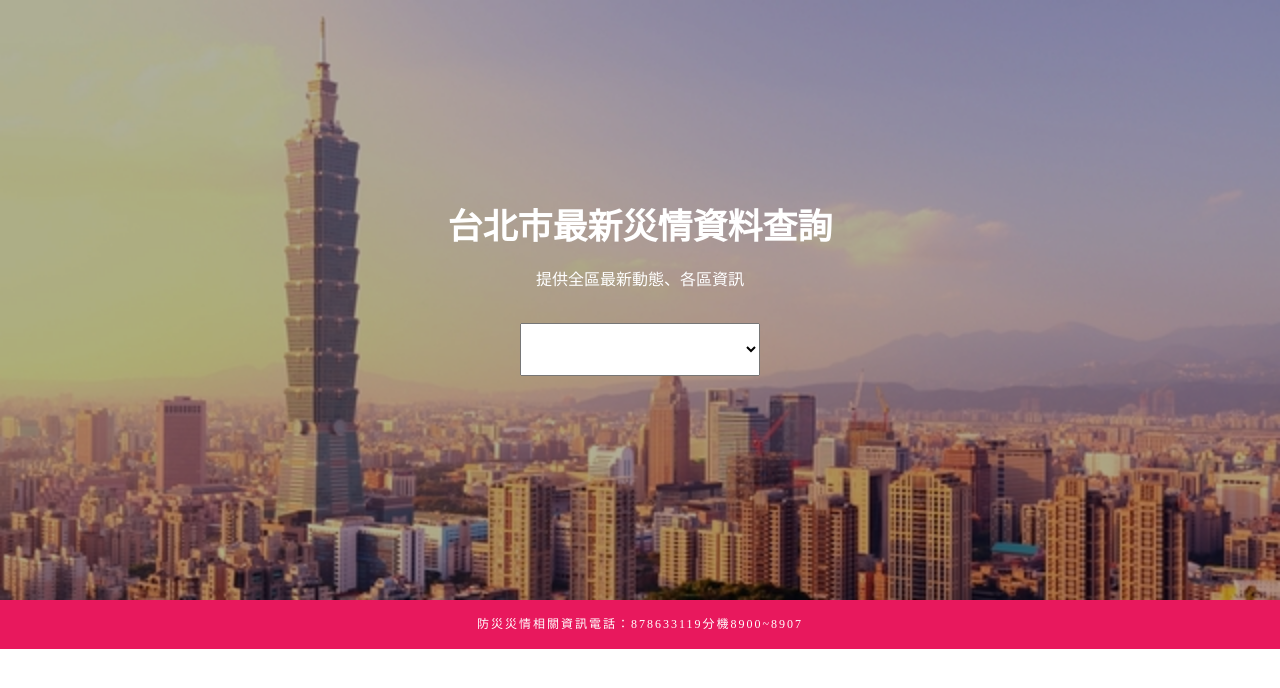
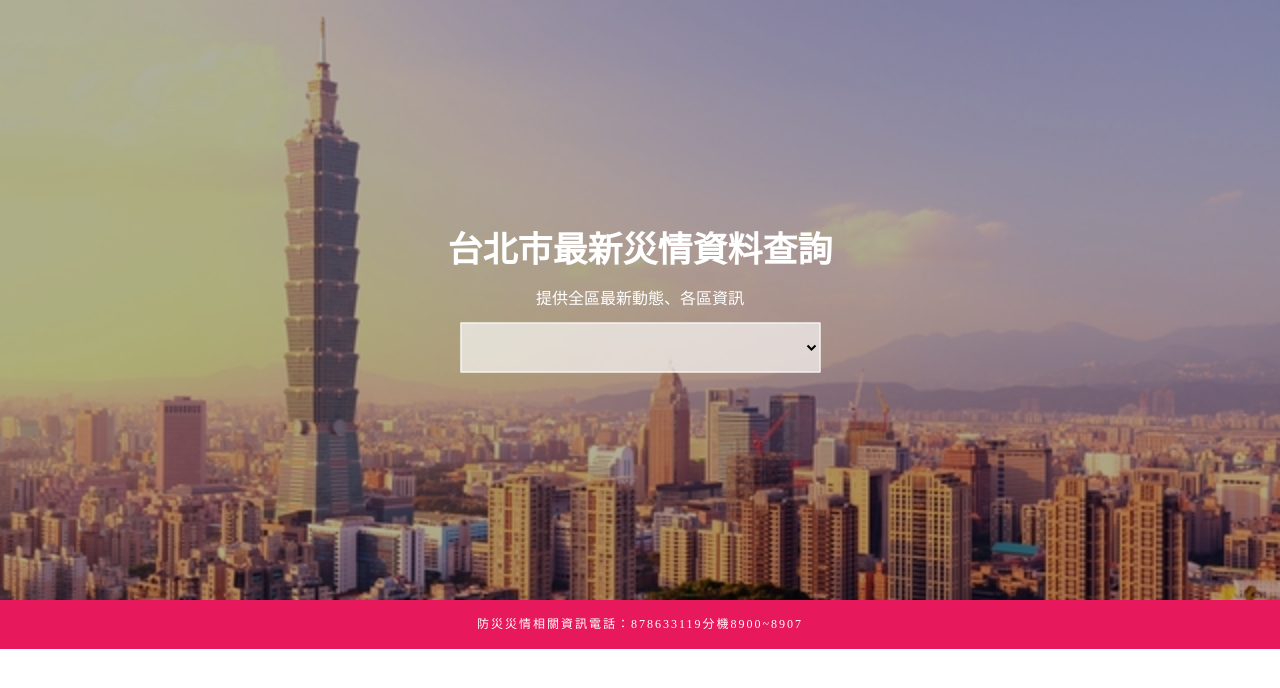
Before and after one commit to original541029/Typhoon-news, a website: page index.html in a window 1280 px wide. Drawn offline with Linux system fonts and the light colour scheme; no server answers; a web font is replaced by a local one.

Commit message:
amend of style posotion

```diff
--- a/index.html
+++ b/index.html
@@ -15,12 +15,15 @@
 
 <body>
     <div class="banner">
-        <h1 class="banner-title title-banner">台北市最新災情資料查詢</h1>
-        <p class="banner-minor-title title-banner">提供全區最新動態、各區資訊</p>
-        <div class="select-group">
-            <select id="areaId">
-            </select>
+        <div class="banner-content">
+            <h1 class="banner-title title-banner">台北市最新災情資料查詢</h1>
+            <p class="banner-minor-title title-banner">提供全區最新動態、各區資訊</p>
+            <div class="select-group">
+                <select id="areaId">
+                    </select>
+            </div>
         </div>
+
     </div>
     <div class="main">
 
--- a/style.css
+++ b/style.css
@@ -3,10 +3,11 @@
     --dark-color: #000000;
     --light-color: #ffffff;
     --global-font-family: Microsoft JhengHei;
+    --banner-bg-color: rgba(255, 255, 255, 0.65);
 }
 
 .banner {
-    max-width: 100vw;
+    width: 100%;
     height: 600px;
     background: url('img/banner.jpg') no-repeat;
     background-size: cover;
@@ -17,7 +18,24 @@
     font-family: var(--global-font-family);
 }
 
-.title-banner {
+.banner-content {
+    position: absolute;
+    text-align: center;
+    top: 50%;
+    left: 50%;
+    margin: 0;
+    transform: translate(-50%, -50%);
+    line-height: 3em;
+    z-index: 999;
+}
+
+.banner-title {
+    font-size: 35px;
+    font-weight: bold;
+}
+
+
+/* .title-banner {
     position: absolute;
     display: flex;
     z-index: 10;
@@ -26,14 +44,11 @@
     padding: 6em 0;
 }
 
-.banner-title {
-    font-size: 35px;
-    font-weight: bold;
-}
+
 
 .banner-minor-title {
     top: 11em;
-}
+} */
 
 .banner::after {
     background-color: var(--dark-color);
@@ -48,25 +63,20 @@
     opacity: 0.3;
 }
 
-.select-group {
-    position: absolute;
-    width: 100%;
-    display: flex;
-    justify-content: center;
-    z-index: 10;
-    bottom: 14em;
+#areaId {
+    height: 2.5em;
+    width: 18em;
+    font-size: 20px;
+    background-color: var(--banner-bg-color);
+    border: 1px solid var(--light-color);
 }
 
-#areaId {
-    height: 4em;
-    width: 18em;
-}
 
-.main {
+/* .main {
     display: flex;
     width: 100%;
     height: 100%;
-}
+} */
 
 .footer {
     font-family: var(--global-font-family);
```
